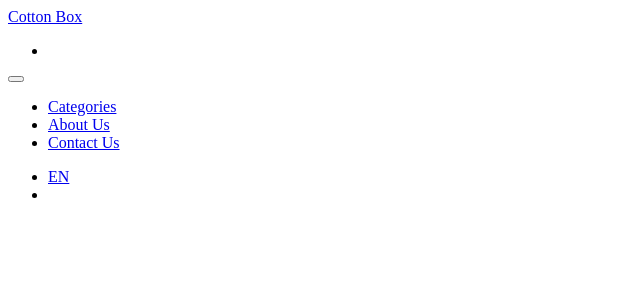
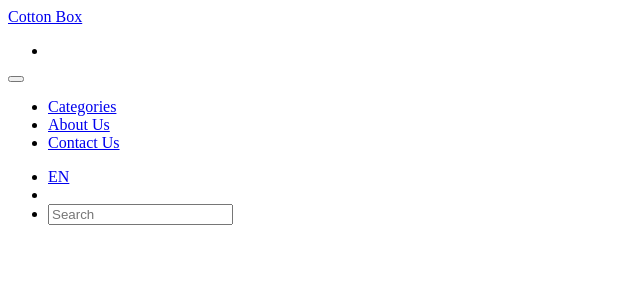
Before and after one commit to RoyMagnussen/CottonBox-Data-Centric, a Flask app: template templates/en_gb/includes/_navigation.html in a window 1280 px wide. Shown: the top 300 px of the page, without its empty margins (0-640 px from the left). Run offline with Flask 2, Linux system fonts and the light colour scheme; the template is opened without the code that fills it, so the values that code supplies are empty; some libraries are stand-ins or nearby versions.

Commit message:
Created search bar.

```diff
--- a/templates/en_gb/includes/_navigation.html
+++ b/templates/en_gb/includes/_navigation.html
@@ -64,6 +64,18 @@
                         <span class="badge rounded-pill bg-light">{{ total_items }}</span>
                     </a>
                 </li>
+                <!-- Search Bar -->
+                <li class="nav-item">
+                    <!-- TODO: Add url_for function for search results page -->
+                    <form action="#" method="get">
+                        <div class="input-group search-bar">
+                            <div class="input-group-text rounded-0 border-0 bg-white">
+                                <i class="bi bi-search"></i>
+                            </div>
+                            <input type="search" name="search" class="form-control rounded-0 border-0" placeholder="Search">
+                        </div>
+                    </form>
+                </li>
             </ul>
         </div>
     </div>
```
